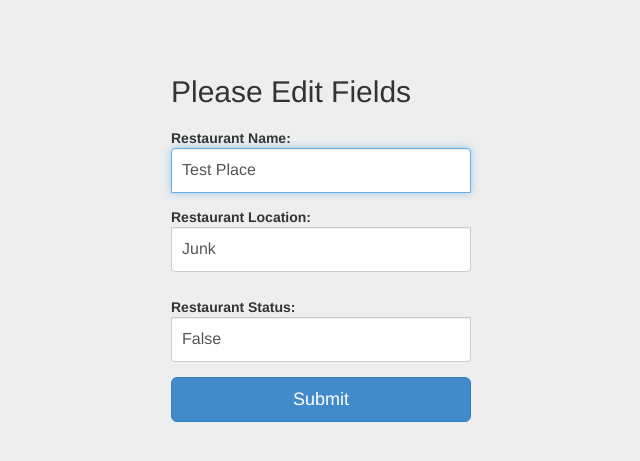
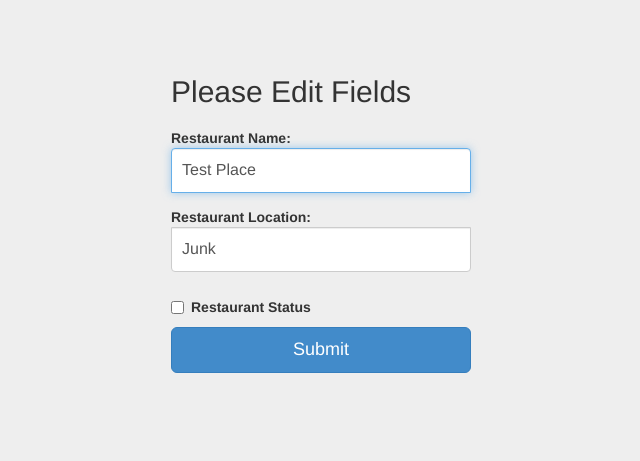
Before and after one commit to CooperativeOrganizationOfPeople/Brunch, a Django app: page /brunch_app/1/add.html in a window 1280 px wide. Shown: the top 461 px of the page, without its empty margins (319-959 px from the left). Run offline with Django 3.2, Linux system fonts and the light colour scheme; data comes from the database, SQL or seed files in the repository; parts of the project's set-up code (start-up, migrations or seed data) failed here and were passed over.

Commit message:
Added check box to edit page

```diff
--- a/brunch_buddy/brunch_app/static/bootstrap/dist/css/EditPage-template.css
+++ b/brunch_buddy/brunch_app/static/bootstrap/dist/css/EditPage-template.css
@@ -39,3 +39,9 @@ body {
   border-top-left-radius: 0;
   border-top-right-radius: 0;
 }
+
+.form-editpage input[type="checkbox"] {
+  margin-bottom: 10px;
+  border-top-left-radius: 0;
+  border-top-right-radius: 0;
+}
--- a/brunch_buddy/brunch_app/templates/brunch_app/edit.html
+++ b/brunch_buddy/brunch_app/templates/brunch_app/edit.html
@@ -39,9 +39,18 @@
         <label class="textbox">
           Restaurant Location:<input type="text2" name="Restaurant Location" class="form-control" value="{{ restaurant.location }}" required>
         </label>
-        <label class="textbox">
-          Restaurant Status:<input type="text2" name="Restaurant Status" class="form-control" value="{{ restaurant.status }}" required>
-        </label>
+        <!--<label class="textbox">
+          Restaurant Status:<input type="text2" name="Restaurant Status" class="form-control" value="{{ restaurant.status }}" required >
+        </label>-->
+        {% if restaurant.status %}
+          <label class="checkbox">
+            Restaurant Status:<input type="checkbox" name="Restaurant Status" class="form-inline" value="True" checked>
+          </label>
+        {% else %}
+          <label class="checkbox">
+            <input type="checkbox" name="Restaurant Status" class="form-inline" value="True">Restaurant Status
+          </label>
+        {% endif %}
         <button class="btn btn-lg btn-primary btn-block" type="submit">Submit</button>
       </form>
 
--- a/brunch_buddy/brunch_app/views.py
+++ b/brunch_buddy/brunch_app/views.py
@@ -74,7 +74,7 @@ def edit(request, restaurant_id):
         #Grabs info from edit page and saves it in the current restaurant instance
         name = request.POST['Restaurant Name']
         location = request.POST['Restaurant Location']
-        status = request.POST['Restaurant Status']
+        status = request.POST.has_key('Restaurant Status')
 
         restaurant.name = name
         restaurant.location = location
```
